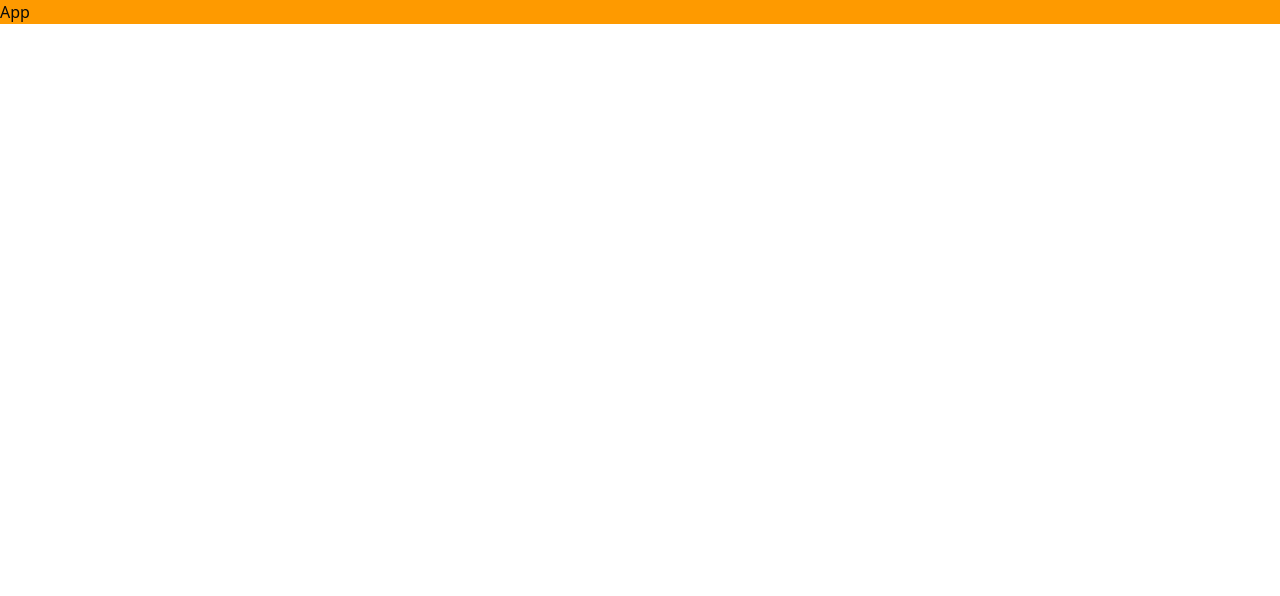
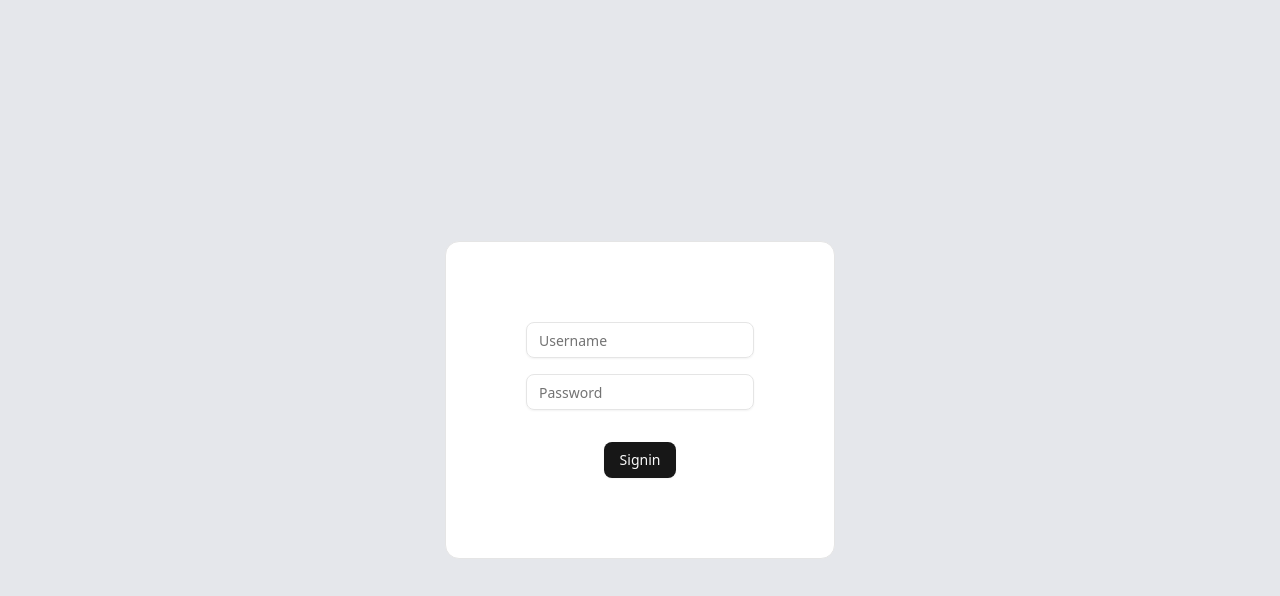
Before and after one commit to monupanwar1/notesapp, a React (Vite) app in the folder frontend/: page / in a window 1280 px wide. Shown: the top 596 px of the page. Built offline with nearby package versions, Linux system fonts and the light colour scheme.

Commit message:
signin button add

```diff
--- a/frontend/package.json
+++ b/frontend/package.json
@@ -12,11 +12,13 @@
   "dependencies": {
     "@radix-ui/react-slot": "^1.2.2",
     "@tailwindcss/vite": "^4.1.7",
+    "axios": "^1.9.0",
     "class-variance-authority": "^0.7.1",
     "clsx": "^2.1.1",
     "lucide-react": "^0.511.0",
     "react": "^19.1.0",
     "react-dom": "^19.1.0",
+    "react-router-dom": "^7.6.0",
     "tailwind-merge": "^3.3.0",
     "tailwindcss": "^4.1.7"
   },
--- a/frontend/src/App.tsx
+++ b/frontend/src/App.tsx
@@ -1,5 +1,9 @@
+import Signin from "./pages/Signin";
+
 export default function App() {
   return (
-    <div className="bg-amber-500">App</div>
+    <div>
+      <Signin/>
+    </div>
   )
 }
--- a/frontend/src/pages/Signin.tsx
+++ b/frontend/src/pages/Signin.tsx
@@ -1,15 +1,17 @@
+import { Button } from '@/components/ui/button';
+import { Input } from '@/components/ui/input';
+
 export default function Signin() {
   return (
-    <div className="h-screen w-full bg-gray-200 flex  items-center justify-center">
-      <div className="bg-white rounded-xl border p-8">
-        <input placeholder="username" />
-        <input placeholder="password" />
+    <div className="h-screen w-full bg-gray-200 flex items-center justify-center">
+      <div className="bg-white  rounded-xl border  min-w-48 space-y-4 text-center p-20">
+        <Input placeholder="Username" type="username" />
+        <Input placeholder="Password" type="password" />
 
-         <div>
-
-         </div>
+        <div className="flex justify-center pt-4">
+          <Button>Signin</Button>
+        </div>
       </div>
-
     </div>
-  )
+  );
 }
```
Also changed, not shown: 1 other file (tests, documents, lock files or other folders).
